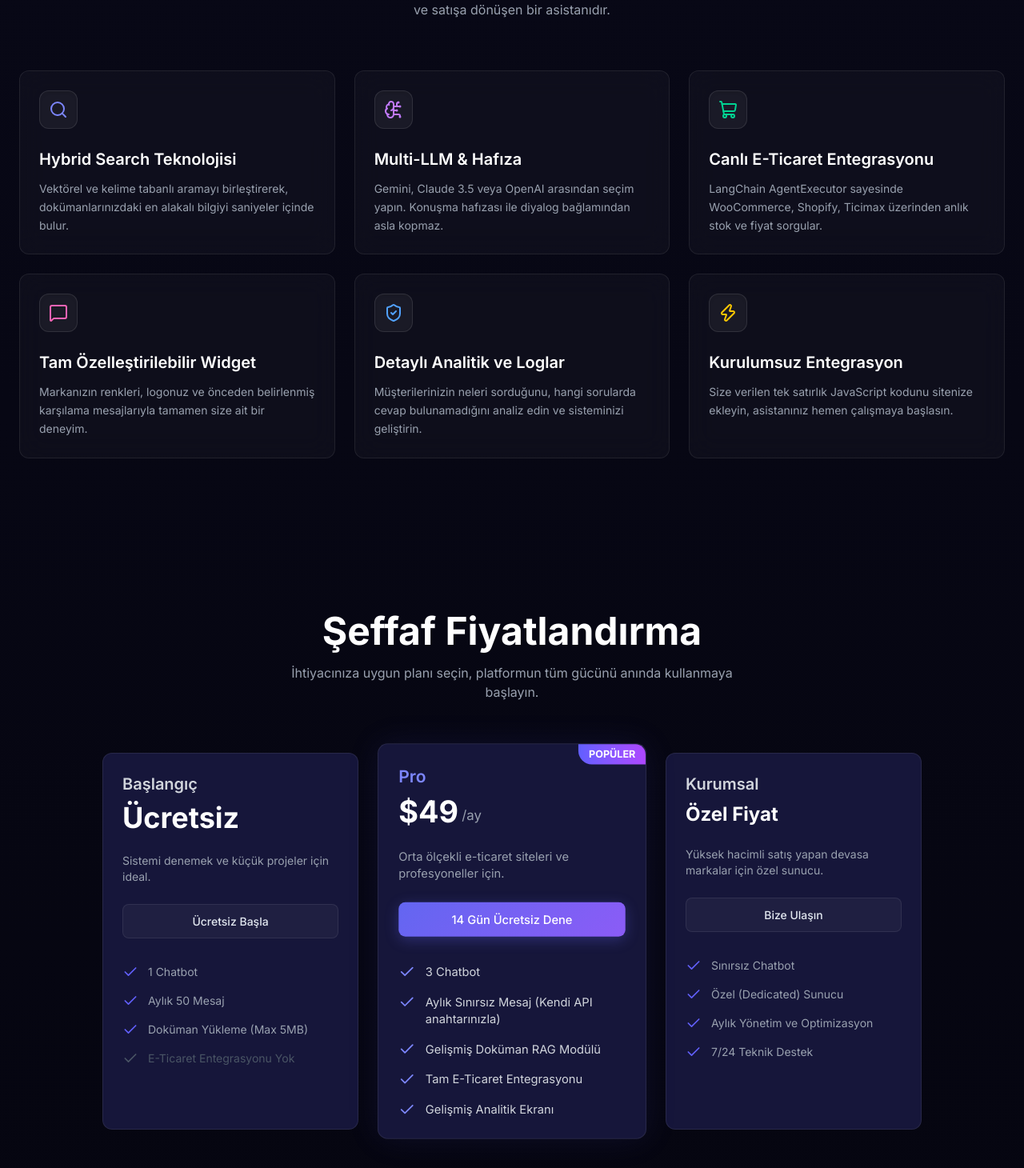
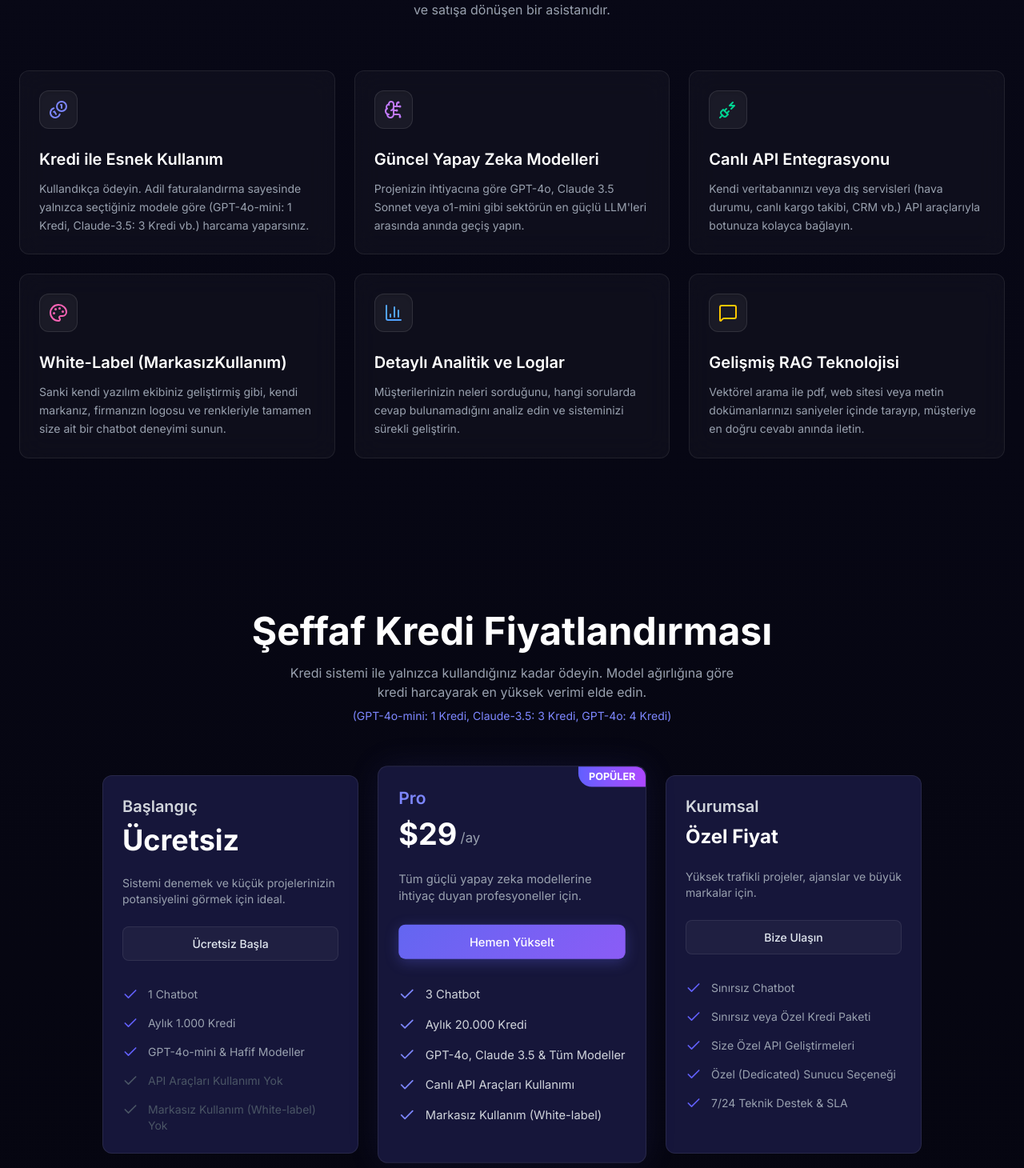
Before and after one commit to bcilak/NexusChat-SaaS, a Next.js app in the folder frontend/: page / in a window 1280 px wide. Shown: the part 1130-2590 px from the top of the page at 80% size. Built offline with nearby package versions, Linux system fonts and the light colour scheme.

Commit message:
feat: redesign landing page to showcase new credit system and advanced ai features

```diff
--- a/frontend/src/components/landing/Features.tsx
+++ b/frontend/src/components/landing/Features.tsx
@@ -1,38 +1,38 @@
 "use client";
 
 import { motion } from "framer-motion";
-import { Search, BrainCircuit, ShoppingCart, MessageSquare, Zap, ShieldCheck } from "lucide-react";
+import { BrainCircuit, PlugZap, Coins, MessageSquare, Palette, BarChart3 } from "lucide-react";
 
 const features = [
   {
-    icon: <Search className="w-6 h-6 text-indigo-400" />,
-    title: "Hybrid Search Teknolojisi",
-    description: "Vektörel ve kelime tabanlı aramayı birleştirerek, dokümanlarınızdaki en alakalı bilgiyi saniyeler içinde bulur."
+    icon: <Coins className="w-6 h-6 text-indigo-400" />,
+    title: "Kredi ile Esnek Kullanım",
+    description: "Kullandıkça ödeyin. Adil faturalandırma sayesinde yalnızca seçtiğiniz modele göre (GPT-4o-mini: 1 Kredi, Claude-3.5: 3 Kredi vb.) harcama yaparsınız."
   },
   {
     icon: <BrainCircuit className="w-6 h-6 text-purple-400" />,
-    title: "Multi-LLM & Hafıza",
-    description: "Gemini, Claude 3.5 veya OpenAI arasından seçim yapın. Konuşma hafızası ile diyalog bağlamından asla kopmaz."
+    title: "Güncel Yapay Zeka Modelleri",
+    description: "Projenizin ihtiyacına göre GPT-4o, Claude 3.5 Sonnet veya o1-mini gibi sektörün en güçlü LLM'leri arasında anında geçiş yapın."
   },
   {
-    icon: <ShoppingCart className="w-6 h-6 text-emerald-400" />,
-    title: "Canlı E-Ticaret Entegrasyonu",
-    description: "LangChain AgentExecutor sayesinde WooCommerce, Shopify, Ticimax üzerinden anlık stok ve fiyat sorgular."
+    icon: <PlugZap className="w-6 h-6 text-emerald-400" />,
+    title: "Canlı API Entegrasyonu",
+    description: "Kendi veritabanınızı veya dış servisleri (hava durumu, canlı kargo takibi, CRM vb.) API araçlarıyla botunuza kolayca bağlayın."
   },
   {
-    icon: <MessageSquare className="w-6 h-6 text-pink-400" />,
-    title: "Tam Özelleştirilebilir Widget",
-    description: "Markanızın renkleri, logonuz ve önceden belirlenmiş karşılama mesajlarıyla tamamen size ait bir deneyim."
+    icon: <Palette className="w-6 h-6 text-pink-400" />,
+    title: "White-Label (MarkasızKullanım)",
+    description: "Sanki kendi yazılım ekibiniz geliştirmiş gibi, kendi markanız, firmanızın logosu ve renkleriyle tamamen size ait bir chatbot deneyimi sunun."
   },
   {
-    icon: <ShieldCheck className="w-6 h-6 text-blue-400" />,
+    icon: <BarChart3 className="w-6 h-6 text-blue-400" />,
     title: "Detaylı Analitik ve Loglar",
-    description: "Müşterilerinizin neleri sorduğunu, hangi sorularda cevap bulunamadığını analiz edin ve sisteminizi geliştirin."
+    description: "Müşterilerinizin neleri sorduğunu, hangi sorularda cevap bulunamadığını analiz edin ve sisteminizi sürekli geliştirin."
   },
   {
-    icon: <Zap className="w-6 h-6 text-yellow-400" />,
-    title: "Kurulumsuz Entegrasyon",
-    description: "Size verilen tek satırlık JavaScript kodunu sitenize ekleyin, asistanınız hemen çalışmaya başlasın."
+    icon: <MessageSquare className="w-6 h-6 text-yellow-400" />,
+    title: "Gelişmiş RAG Teknolojisi",
+    description: "Vektörel arama ile pdf, web sitesi veya metin dokümanlarınızı saniyeler içinde tarayıp, müşteriye en doğru cevabı anında iletin."
   }
 ];
 
--- a/frontend/src/components/landing/Hero.tsx
+++ b/frontend/src/components/landing/Hero.tsx
@@ -30,7 +30,7 @@ export function Hero() {
           </h1>
 
           <p className="text-lg text-gray-400 mb-8 max-w-xl leading-relaxed">
-            Kendi veri tabanınızla eğitebileceğiniz, e-ticaret sitenizle anında konuşabilen ve geçmiş diyalogları hatırlayan yapay zeka chatbot platformu.
+            Kredi tabanlı esnek kullanım, güncel yapay zeka modelleri (GPT-4o, Claude 3.5) ve canlı API yetenekleriyle işletmenizi geleceğe taşıyan chatbot platformu.
           </p>
 
           <div className="flex flex-wrap items-center gap-4">
--- a/frontend/src/components/landing/Pricing.tsx
+++ b/frontend/src/components/landing/Pricing.tsx
@@ -9,9 +9,10 @@ export function Pricing() {
     <section id="pricing" className="py-24 relative z-10">
       <div className="max-w-7xl mx-auto px-6">
         <div className="text-center mb-16">
-          <h2 className="text-3xl md:text-5xl font-bold mb-4">Şeffaf Fiyatlandırma</h2>
+          <h2 className="text-3xl md:text-5xl font-bold mb-4">Şeffaf Kredi Fiyatlandırması</h2>
           <p className="text-gray-400 max-w-xl mx-auto mb-10">
-            İhtiyacınıza uygun planı seçin, platformun tüm gücünü anında kullanmaya başlayın.
+            Kredi sistemi ile yalnızca kullandığınız kadar ödeyin. Model ağırlığına göre kredi harcayarak en yüksek verimi elde edin.
+            <br/><span className="text-sm text-indigo-400 mt-2 block">(GPT-4o-mini: 1 Kredi, Claude-3.5: 3 Kredi, GPT-4o: 4 Kredi)</span>
           </p>
         </div>
 
@@ -27,14 +28,15 @@ export function Pricing() {
             <div className="mb-6">
               <span className="text-4xl font-bold">Ücretsiz</span>
             </div>
-            <p className="text-sm text-gray-400 mb-6">Sistemi denemek ve küçük projeler için ideal.</p>
+            <p className="text-sm text-gray-400 mb-6">Sistemi denemek ve küçük projelerinizin potansiyelini görmek için ideal.</p>
             <Link href="/login" className="btn btn-secondary w-full mb-8">Ücretsiz Başla</Link>
 
             <ul className="space-y-4 text-sm text-gray-400">
               <li className="flex gap-3"><Check className="w-5 h-5 text-indigo-500 shrink-0" />1 Chatbot</li>
-              <li className="flex gap-3"><Check className="w-5 h-5 text-indigo-500 shrink-0" />Aylık 50 Mesaj</li>
-              <li className="flex gap-3"><Check className="w-5 h-5 text-indigo-500 shrink-0" />Doküman Yükleme (Max 5MB)</li>
-              <li className="flex gap-3 text-gray-600"><Check className="w-5 h-5 text-gray-600 shrink-0" />E-Ticaret Entegrasyonu Yok</li>
+              <li className="flex gap-3"><Check className="w-5 h-5 text-indigo-500 shrink-0" />Aylık 1.000 Kredi</li>
+              <li className="flex gap-3"><Check className="w-5 h-5 text-indigo-500 shrink-0" />GPT-4o-mini & Hafif Modeller</li>
+              <li className="flex gap-3 text-gray-600"><Check className="w-5 h-5 text-gray-600 shrink-0" />API Araçları Kullanımı Yok</li>
+              <li className="flex gap-3 text-gray-600"><Check className="w-5 h-5 text-gray-600 shrink-0" />Markasız Kullanım (White-label) Yok</li>
             </ul>
           </motion.div>
 
@@ -51,18 +53,18 @@ export function Pricing() {
             </div>
             <h3 className="text-xl font-semibold mb-2 text-indigo-400">Pro</h3>
             <div className="mb-6 flex items-end gap-1">
-              <span className="text-4xl font-bold">$49</span>
+              <span className="text-4xl font-bold">$29</span>
               <span className="text-gray-400 mb-1">/ay</span>
             </div>
-            <p className="text-sm text-gray-400 mb-6">Orta ölçekli e-ticaret siteleri ve profesyoneller için.</p>
-            <Link href="/login" className="btn btn-primary w-full mb-8 py-3">14 Gün Ücretsiz Dene</Link>
+            <p className="text-sm text-gray-400 mb-6">Tüm güçlü yapay zeka modellerine ihtiyaç duyan profesyoneller için.</p>
+            <Link href="/login" className="btn btn-primary w-full mb-8 py-3">Hemen Yükselt</Link>
 
             <ul className="space-y-4 text-sm text-gray-300">
               <li className="flex gap-3"><Check className="w-5 h-5 text-indigo-400 shrink-0" />3 Chatbot</li>
-              <li className="flex gap-3"><Check className="w-5 h-5 text-indigo-400 shrink-0" />Aylık Sınırsız Mesaj (Kendi API anahtarınızla)</li>
-              <li className="flex gap-3"><Check className="w-5 h-5 text-indigo-400 shrink-0" />Gelişmiş Doküman RAG Modülü</li>
-              <li className="flex gap-3"><Check className="w-5 h-5 text-indigo-400 shrink-0" />Tam E-Ticaret Entegrasyonu</li>
-              <li className="flex gap-3"><Check className="w-5 h-5 text-indigo-400 shrink-0" />Gelişmiş Analitik Ekranı</li>
+              <li className="flex gap-3"><Check className="w-5 h-5 text-indigo-400 shrink-0" />Aylık 20.000 Kredi</li>
+              <li className="flex gap-3"><Check className="w-5 h-5 text-indigo-400 shrink-0" />GPT-4o, Claude 3.5 & Tüm Modeller</li>
+              <li className="flex gap-3"><Check className="w-5 h-5 text-indigo-400 shrink-0" />Canlı API Araçları Kullanımı</li>
+              <li className="flex gap-3"><Check className="w-5 h-5 text-indigo-400 shrink-0" />Markasız Kullanım (White-label)</li>
             </ul>
           </motion.div>
 
@@ -78,14 +80,15 @@ export function Pricing() {
             <div className="mb-6">
               <span className="text-2xl font-bold">Özel Fiyat</span>
             </div>
-            <p className="text-sm text-gray-400 mb-6">Yüksek hacimli satış yapan devasa markalar için özel sunucu.</p>
+            <p className="text-sm text-gray-400 mb-6">Yüksek trafikli projeler, ajanslar ve büyük markalar için.</p>
             <Link href="#contact" className="btn btn-secondary w-full mb-8">Bize Ulaşın</Link>
 
             <ul className="space-y-4 text-sm text-gray-400">
               <li className="flex gap-3"><Check className="w-5 h-5 text-indigo-500 shrink-0" />Sınırsız Chatbot</li>
-              <li className="flex gap-3"><Check className="w-5 h-5 text-indigo-500 shrink-0" />Özel (Dedicated) Sunucu</li>
-              <li className="flex gap-3"><Check className="w-5 h-5 text-indigo-500 shrink-0" />Aylık Yönetim ve Optimizasyon</li>
-              <li className="flex gap-3"><Check className="w-5 h-5 text-indigo-500 shrink-0" />7/24 Teknik Destek</li>
+              <li className="flex gap-3"><Check className="w-5 h-5 text-indigo-500 shrink-0" />Sınırsız veya Özel Kredi Paketi</li>
+              <li className="flex gap-3"><Check className="w-5 h-5 text-indigo-500 shrink-0" />Size Özel API Geliştirmeleri</li>
+              <li className="flex gap-3"><Check className="w-5 h-5 text-indigo-500 shrink-0" />Özel (Dedicated) Sunucu Seçeneği</li>
+              <li className="flex gap-3"><Check className="w-5 h-5 text-indigo-500 shrink-0" />7/24 Teknik Destek & SLA</li>
             </ul>
           </motion.div>
         </div>
```
